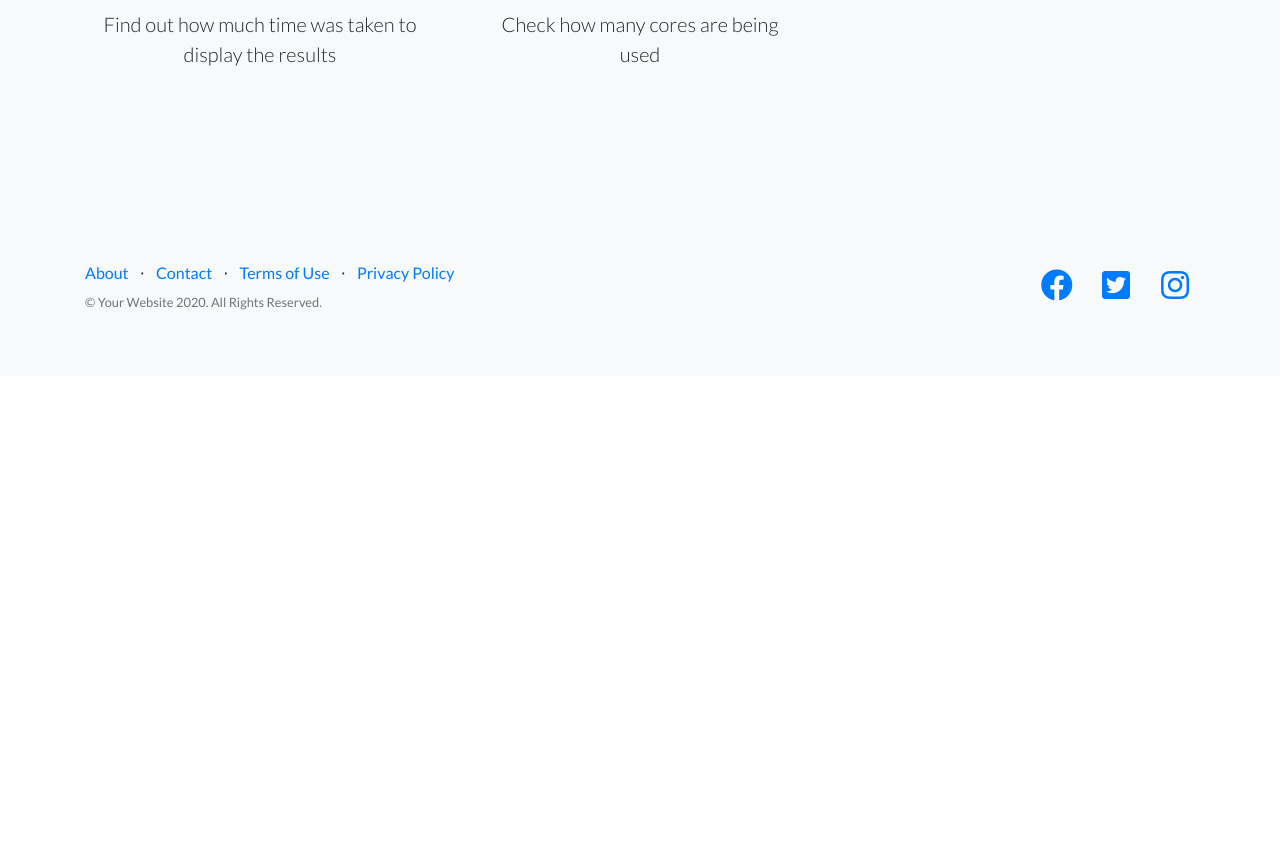
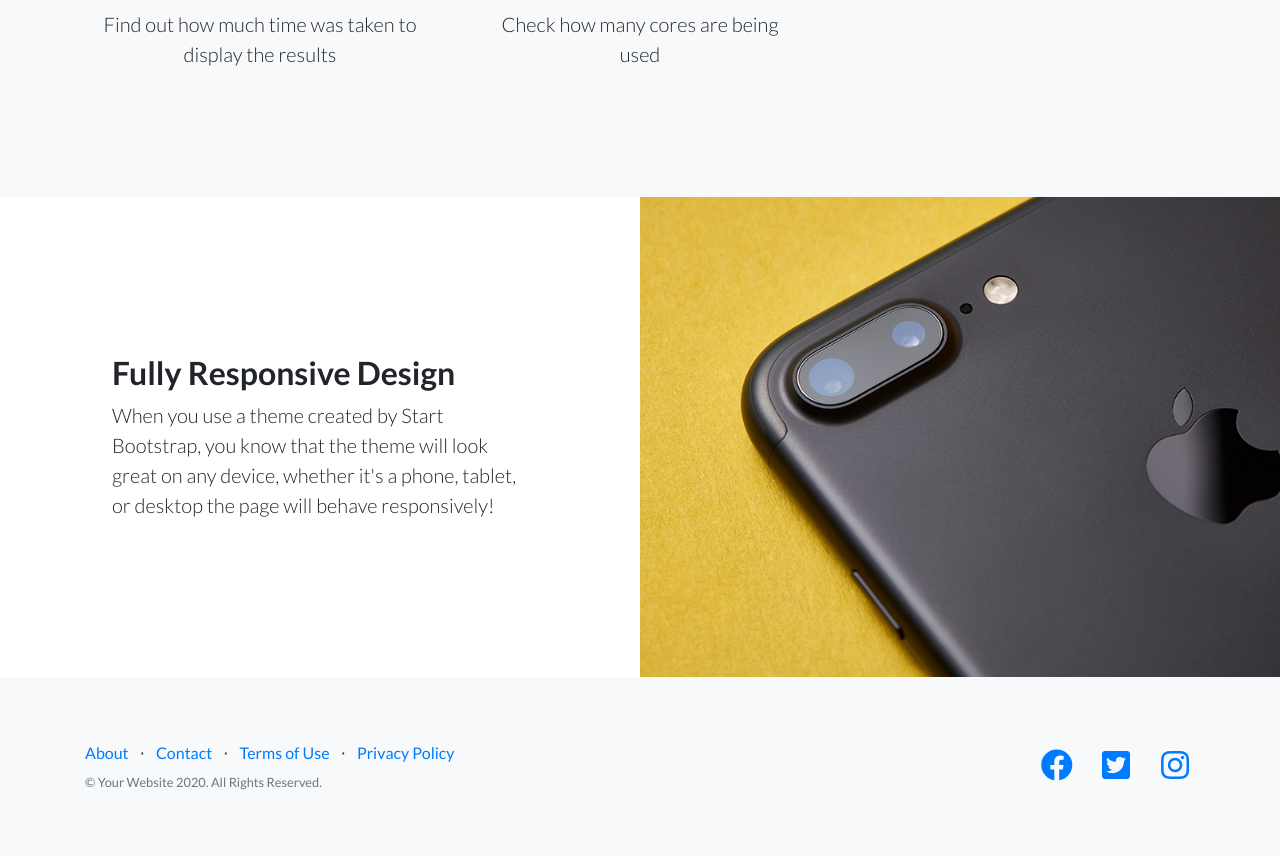
Before and after one commit to AyushTejwani/password-cracking-website, a PHP site: page / in a window 1280 px wide. Shown: the part 988-1844 px from the top of the page. Before the commit the page ends 1298 px from the top, so only its background shows below. Run offline with PHP 8.4, Linux system fonts and the light colour scheme; data that the repository does not hold is empty.

Commit message:
Update index.php

```diff
--- a/index.php
+++ b/index.php
@@ -114,7 +114,19 @@ if($requestType=='POST')
   </section>
 
   <!-- Image Showcases -->
+   <section class="showcase">
+    <div class="container-fluid p-0">
+      <div class="row no-gutters">
 
+        <div class="col-lg-6 order-lg-2 text-white showcase-img" style="background-image: url('img/bg-showcase-1.jpg');"></div>
+        <div class="col-lg-6 order-lg-1 my-auto showcase-text">
+          <h2>Fully Responsive Design</h2>
+          <p class="lead mb-0">When you use a theme created by Start Bootstrap, you know that the theme will look great on any device, whether it's a phone, tablet, or desktop the page will behave responsively!</p>
+        </div>
+      </div>
+
+    </div>
+  </section>
 
   <!-- Testimonials -->
 
```
